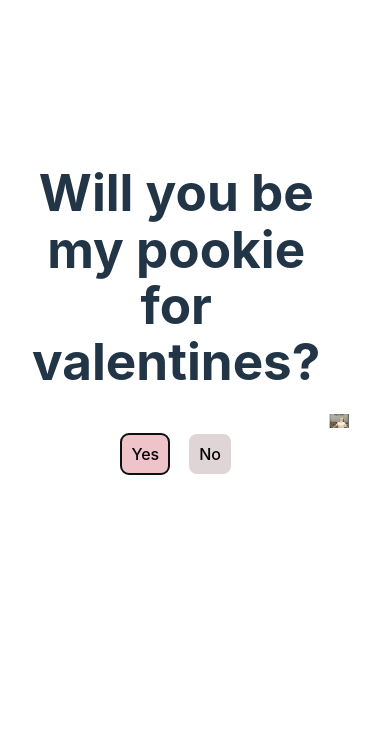
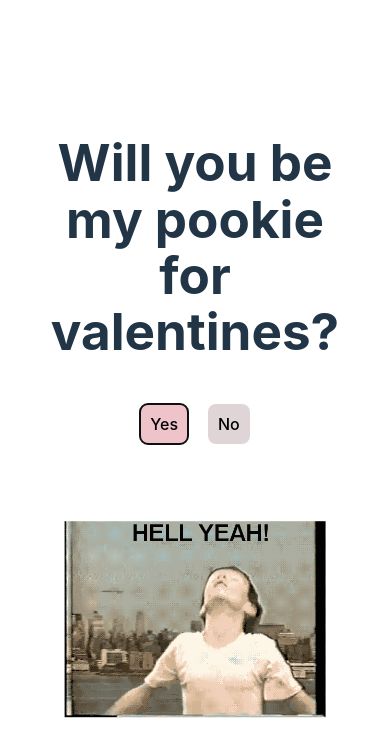
Before and after one commit to m-jewel/valentine, a React (Vite) app in the folder valentines_project/: page / in a window 390 px wide. Both pictures are taken after a click on the button "Yes". Shown: the top 756 px of the page. Built offline with nearby package versions, Linux system fonts and the light colour scheme.

Commit message:
updated to fit mobile users

```diff
--- a/valentines_project/src/App.css
+++ b/valentines_project/src/App.css
@@ -1,30 +1,50 @@
+/* Container for all elements */
 .container {
     display: flex;
+    flex-direction: column;
+    align-items: center;
     justify-content: center;
-    align-items: center;
     max-width: 1280px;
     margin: 0 auto;
     padding: 2rem;
 }
 
+/* Container for text and buttons */
 .text-side {
-    flex: 1;
     text-align: center;
+    margin-bottom: 20px;
 }
 
+/* Container for GIFs */
 .gif-side {
-    flex: 1;
+    width: 100%;
+    position: relative;
     display: flex;
     justify-content: center;
     align-items: center;
+    min-height: 250px;
 }
 
+/* Style for the GIFs */
+.gif-side img {
+    position: absolute;
+    top: 50%;
+    left: 50%;
+    transform: translate(-50%, -50%);
+    max-width: 80%;
+    max-height: 200px;
+    display: block;
+}
+
+/* Buttons styling */
 .NO,
 .YES {
     padding: 10px;
     margin: 10px;
     border: none;
     cursor: pointer;
+    transition: transform 0.3s;
+    /* Smooth transition for scaling */
 }
 
 .YES {
@@ -35,25 +55,46 @@
     background-color: #dfd4d6;
 }
 
+.NYOO,
+.OMG,
 .yesDance {
-    position: absolute;
-    top: 50%;
-    left: 50%;
-    transform: translate(-50%, -50%);
-    z-index: 10;
+    display: none;
+    justify-content: center;
+    align-items: center;
+}
+/* GIF images styling */
+.NYOO img,
+.OMG img,
+.yesDance img {
+    max-width: 80%;
+    max-height: 200px;
+    transition: opacity 0.3s;
 }
 
-.gif-side {
-    flex: 1;
-    display: flex;
-    justify-content: center;
-    align-items: center;
-    position: relative;
+/* Hide and show animations with opacity */
+.NYOO img,
+.OMG img,
+.yesDance img {
+    opacity: 0;
+    /* Start with hidden GIFs */
+    visibility: hidden;
 }
 
+.NYOO img.active,
+.OMG img.active,
+.yesDance img.active {
+    opacity: 1;
+    /* Show GIF when active */
+    visibility: visible;
+}
+
+/* Phrase container styling */
 .phrase-container {
-    margin-top: 230px;
+    margin-top: 20px;
 }
+
+/* Responsive design for smaller screens */
+@media (max-width: 600px) {}
 
 img {
     max-width: 100%;
--- a/valentines_project/src/App.jsx
+++ b/valentines_project/src/App.jsx
@@ -11,6 +11,8 @@ function App() {
     const [yesBtnSize, setYesBtnSize] = useState(1);
     const [showYesDance, setShowYesDance] = useState(false);
     const [hoverGif, setHoverGif] = useState('');
+    const [showGiphy, setShowGiphy] = useState(false);
+    const [showCrying, setShowCrying] = useState(false);
 
     function handleYesClick() {
         setShowYesDance(true);
@@ -25,19 +27,20 @@ function App() {
     }
 
     function handleYesHover() {
-        if (!showYesDance) { // Only show hover GIF if the yesDance GIF is not being shown
-            setHoverGif('giphy');
+        if (!showYesDance) {
+            setShowGiphy(true);
         }
     }
 
     function handleNoHover() {
         if (!showYesDance) {
-            setHoverGif('crying');
+            setShowCrying(true);
         }
     }
 
     function handleMouseLeave() {
-        setHoverGif(''); // Hide hover GIFs when not hovering
+        setShowGiphy(false);
+        setShowCrying(false);
     }
 
     function getPhrase() {
@@ -48,6 +51,7 @@ function App() {
         <div className="container">
             <div className="text-side">
                 <h1>Will you be my pookie for valentines?</h1>
+                <div className="button-container">
                     <button
                         className="YES"
                         onMouseEnter={handleYesHover}
@@ -55,20 +59,24 @@ function App() {
                         onClick={handleYesClick}
                         style={{
                             transform: `scale(${yesBtnSize})`
-                    }}>Yes</button>
+                        }}>
+                        Yes
+                    </button>
                     <button
                         className="NO"
                         onMouseEnter={handleNoHover}
                         onMouseLeave={handleMouseLeave}
-                    onClick={handleNoClick}>No</button>
+                        onClick={handleNoClick}>
+                        No
+                    </button>
+                </div>
                 <div className="phrase-container">{phrase}</div>
             </div>
             <div className="gif-side">
-                {hoverGif === 'giphy' && <div className='OMG'><img src={giphy} alt="Giphy animation"/></div>}
-                {hoverGif === 'crying' && <div className='NYOO'><img src={crying} alt="Crying animation"/></div>}
-                {showYesDance && <div className='yesDance'><img src={yesDance} alt="Yes Dance animation"/></div>}
+                {showGiphy && <img src={giphy} alt="Giphy animation"/>}
+                {showCrying && <img src={crying} alt="Crying animation"/>}
+                {showYesDance && <img src={yesDance} alt="Yes Dance animation"/>}
             </div>
-
         </div>
     );
 }
```
Lines whose indentation alone changed are shown as unchanged.
